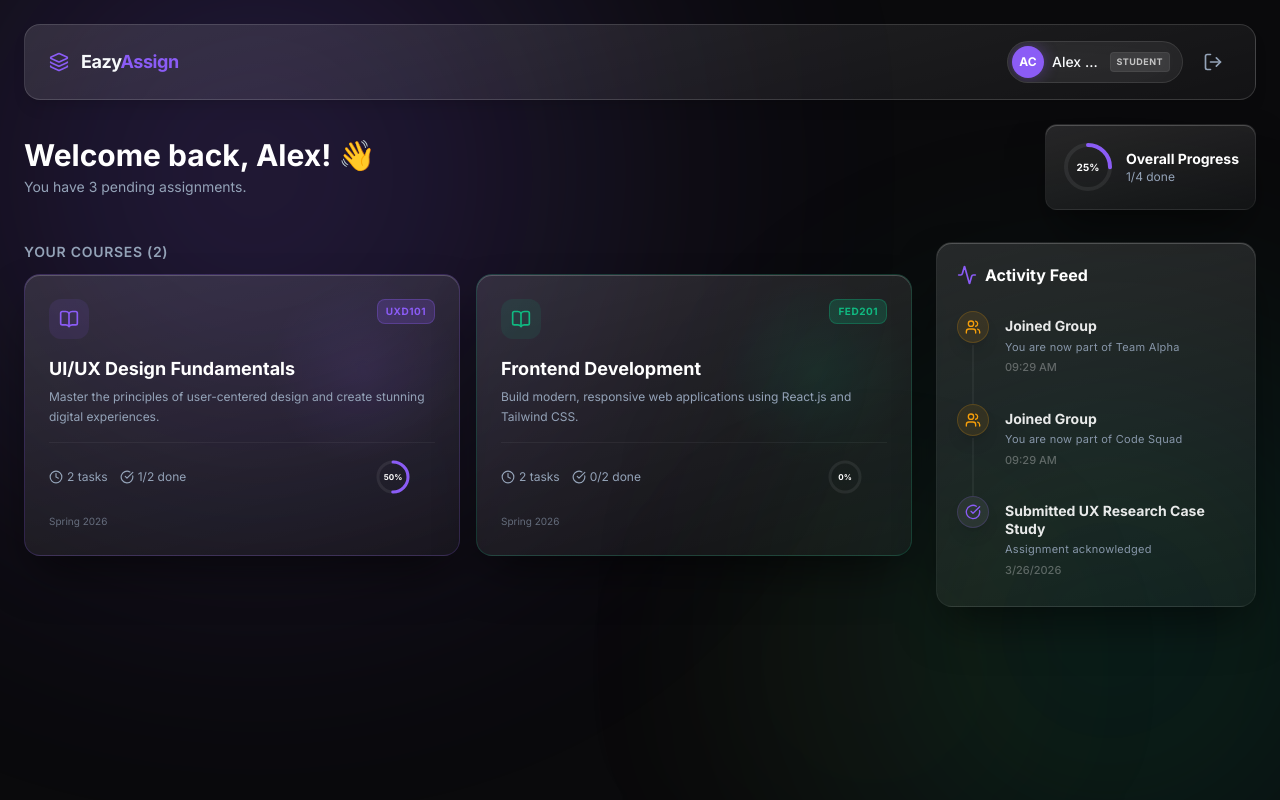
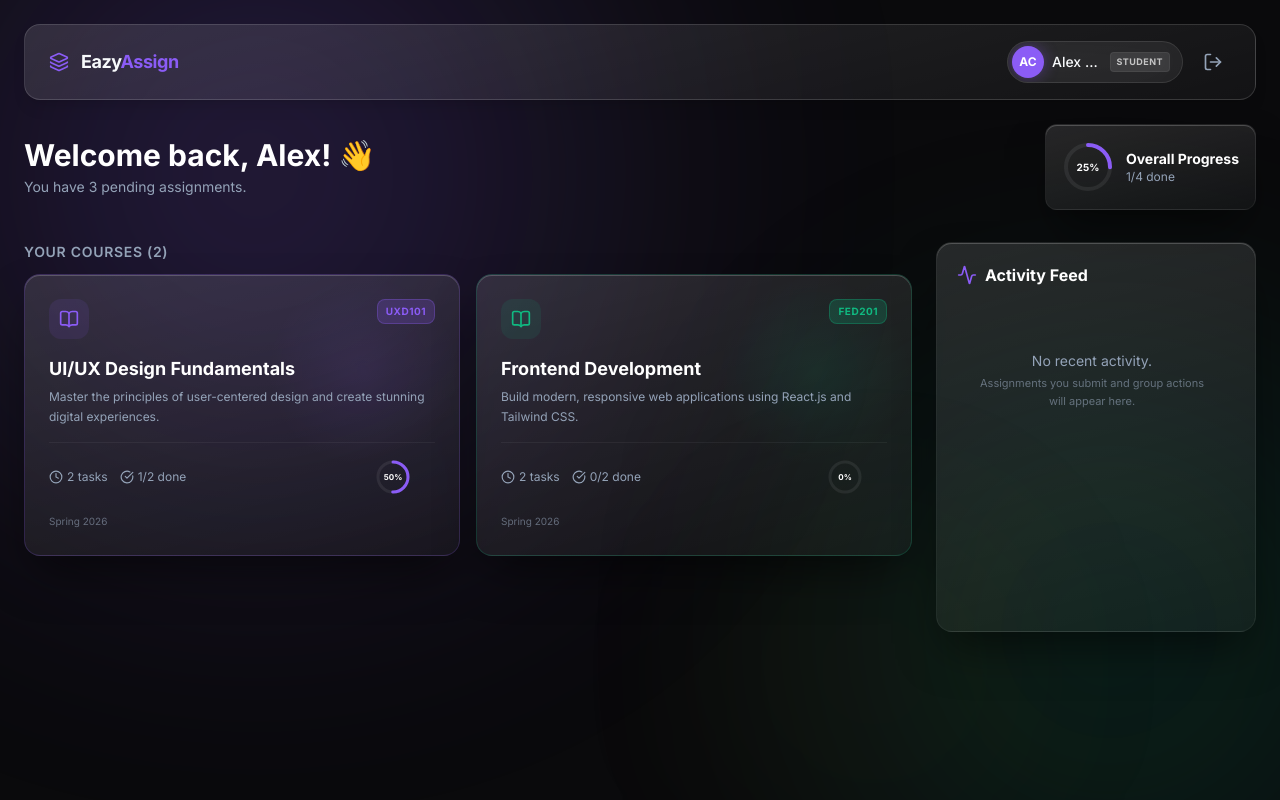
Before and after one commit to Puranjaysalaria/Joineazy, a React (Vite) app: page /student in a window 1280 px wide. Built offline with nearby package versions, Linux system fonts and the light colour scheme; sample sign-in values are in the browser's storage.

Commit message:
edited the activity feed and changed the group feature

```diff
--- a/src/App.jsx
+++ b/src/App.jsx
@@ -6,7 +6,7 @@ import StudentDashboard from "./components/StudentDashboard";
 import { Layers, LogOut, ChevronLeft } from "lucide-react";
 
 // ── Schema version: bump this whenever INITIAL_DB structure changes ──
-const DB_VERSION = "2.1.0";
+const DB_VERSION = "2.4.0";
 
 // ============================================================
 // INITIAL MOCK DATABASE
@@ -163,6 +163,7 @@ const INITIAL_DB = {
   ],
 
   notifications: [],
+  activityLog: [],
 };
 
 // ============================================================
@@ -246,16 +247,44 @@ function App() {
       avatar: name.split(" ").map(n => n[0]).join("").toUpperCase().substring(0,2) || "U"
     };
 
-    // Auto-enroll new students in all active courses so their dashboard isn't empty!
-    let newEnrollments = db.enrollments;
-    let newCourses = db.courses;
+    // Handle intelligent auto-enrollments and course mappings for a realistic demo
+    let newEnrollments = [...db.enrollments];
+    let newCourses = [...db.courses];
 
     if (newUser.role === "student") {
+      // Auto-enroll new students in all active courses so their dashboard isn't empty!
       const defaultEnrollments = db.courses.map(c => ({ studentId: newUser.id, courseId: c.id }));
-      newEnrollments = [...db.enrollments, ...defaultEnrollments];
+      newEnrollments = [...newEnrollments, ...defaultEnrollments];
     } else if (newUser.role === "admin") {
-      // If a new professor registers, map all existing courses to them for the demo!
-      newCourses = db.courses.map(c => ({ ...c, profId: newUser.id }));
+      // If a new professor registers, clone the base courses (so they get the subjects)
+      const clonedCourses = db.courses.filter(c => c.profId === 100).map(c => ({
+        ...c,
+        id: `c_${newUser.id}_${c.id}`,
+        profId: newUser.id
+      }));
+      newCourses = [...newCourses, ...clonedCourses];
+
+      // Clone assignments so the new professor's dashboard is fully populated
+      const clonedAssignments = db.assignments.filter(a => a.createdBy === 100).map(a => ({
+        ...a,
+        id: Date.now() + Math.floor(Math.random() * 1000),
+        courseId: `c_${newUser.id}_${a.courseId}`,
+        createdBy: newUser.id
+      }));
+      const newAssignments = [...db.assignments, ...clonedAssignments];
+
+      // Automatically enroll all existing students into these fresh, cloned courses
+      const allStudents = db.users.filter(u => u.role === "student");
+      const autoEnrollments = allStudents.flatMap(s =>
+        clonedCourses.map(cc => ({ studentId: s.id, courseId: cc.id }))
+      );
+      newEnrollments = [...newEnrollments, ...autoEnrollments];
+
+      const newDb = { ...db, users: [...db.users, newUser], enrollments: newEnrollments, courses: newCourses, assignments: newAssignments };
+      setDb(newDb);
+      setCurrentUser(newUser);
+      navigate('/professor');
+      return newUser;
     }
 
     const newDb = { ...db, users: [...db.users, newUser], enrollments: newEnrollments, courses: newCourses };
@@ -329,6 +358,7 @@ function App() {
 
   // Individual acknowledgment
   const addSubmission = (assignmentId) => {
+    const assignment = db.assignments.find(a => String(a.id) === String(assignmentId));
     setDb((prev) => {
       const otherSubmissions = prev.submissions.filter(
         (s) =>
@@ -357,10 +387,12 @@ function App() {
         ),
       };
     });
+    logActivity("submission", `Submitted Assignment`, `You completed ${assignment?.title || "an assignment"}`);
   };
 
   // Group acknowledgment — leader acknowledges → marks all group members
   const addGroupSubmission = (assignmentId, courseId) => {
+    const assignment = db.assignments.find(a => String(a.id) === String(assignmentId));
     setDb((prev) => {
       const group = (prev.groups || []).find(
         (g) =>
@@ -400,6 +432,18 @@ function App() {
           )
       );
 
+      // Log for all members
+      setTimeout(() => {
+        memberIds.forEach(id => {
+          logActivity(
+            "submission",
+            "Group Submission",
+            `Your team submitted ${assignment?.title || "an assignment"}`,
+            id
+          );
+        });
+      }, 0);
+
       return {
         ...prev,
         submissions: [...otherSubmissions, ...groupSubmissions],
@@ -417,6 +461,17 @@ function App() {
           ? { ...s, status: "reviewed", grade, feedback, reviewedAt: new Date().toISOString() }
           : s
       ),
+      activityLog: [
+        {
+          id: Date.now() + Math.random(),
+          userId: studentId,
+          type: "grade",
+          title: `Grade Received`,
+          desc: `You received a ${grade} for an assignment.`,
+          timestamp: new Date().toISOString()
+        },
+        ...(prev.activityLog || [])
+      ]
     }));
   };
 
@@ -437,10 +492,30 @@ function App() {
     }));
   };
 
+  // Activity Logger helper
+  const logActivity = (type, title, desc, targetUserId = null) => {
+    const idToLog = targetUserId || currentUser.id;
+    setDb((prev) => ({
+      ...prev,
+      activityLog: [
+          {
+              id: Date.now() + Math.random(),
+              userId: idToLog,
+              type,
+              title,
+              desc,
+              timestamp: new Date().toISOString()
+          },
+          ...(prev.activityLog || [])
+      ].slice(0, 100) // increase limit for multi-user logs
+    }));
+  };
+
   // Group management
   const createGroup = (courseId, groupName) => {
+    const newGroupId = `g${Date.now()}`;
     const newGroup = {
-      id: `g${Date.now()}`,
+      id: newGroupId,
       courseId,
       name: groupName,
       leaderId: currentUser.id,
@@ -448,9 +523,13 @@ function App() {
       createdAt: new Date().toISOString(),
     };
     updateDb({ groups: [...(db.groups || []), newGroup] });
+    logActivity("group", "Created Group", `You created and joined ${groupName}`);
   };
 
   const joinGroup = (groupId) => {
+    const group = (db.groups || []).find(g => g.id === groupId);
+    if (!group) return;
+
     updateDb({
       groups: (db.groups || []).map((g) =>
         g.id === groupId && !g.memberIds.includes(currentUser.id)
@@ -458,9 +537,13 @@ function App() {
           : g
       ),
     });
+    logActivity("group", "Joined Group", `You joined ${group.name}`);
   };
 
   const leaveGroup = (groupId) => {
+    const group = (db.groups || []).find(g => g.id === groupId);
+    if (!group) return;
+
     updateDb({
       groups: (db.groups || [])
         .map((g) =>
@@ -470,6 +553,7 @@ function App() {
         )
         .filter((g) => g.memberIds.length > 0), // remove empty groups
     });
+    logActivity("group", "Left Group", `You left ${group.name}`);
   };
 
   const changeGroupLeader = (groupId, newLeaderId) => {
--- a/src/components/StudentDashboard.jsx
+++ b/src/components/StudentDashboard.jsx
@@ -954,90 +954,78 @@ function GroupPanel({ course, db, currentUser, myGroup, createGroup, joinGroup,
 // STUDENT ACTIVITY FEED WIDGET
 // ─────────────────────────────────────────────
 function StudentActivityFeed({ db, currentUser }) {
-  // 1. Gather all events
-  const events = [];
+  // Use the centralized activity log filtered for the current user
+  const userActivities = (db.activityLog || []).filter(
+    (a) => String(a.userId) === String(currentUser.id)
+  );
 
-  // A. Submissions made by the student
-  const studentSubs = (db.submissions || []).filter(s => String(s.studentId) === String(currentUser.id));
-  studentSubs.forEach(sub => {
-    const assignment = (db.assignments || []).find(a => String(a.id) === String(sub.assignmentId));
-    if (assignment) {
-      events.push({
-        id: `sub_${sub.assignmentId}_${sub.timestamp}`,
-        type: "submission",
-        title: `Submitted ${assignment.title}`,
-        desc: "Assignment acknowledged",
-        timestamp: new Date(sub.timestamp),
-        icon: <CheckCircle className="w-4 h-4 text-primary" />,
-        color: "bg-primary/10 border-primary/20 text-primary",
-      });
-      // also if graded
-      if (sub.grade && sub.reviewedAt) {
-        events.push({
-          id: `grade_${sub.assignmentId}_${sub.reviewedAt}`,
-          type: "grade",
-          title: `Grade received: ${assignment.title}`,
-          desc: `Grade: ${sub.grade} - ${sub.feedback || "Great job"}`,
-          timestamp: new Date(sub.reviewedAt),
-          icon: <Star className="w-4 h-4 text-success" />,
-          color: "bg-success/10 border-success/20 text-success",
-        });
+  // Take top 10 activities
+  const displayedActivities = userActivities.slice(0, 10);
+
+  const getActivityIcon = (type) => {
+    switch (type) {
+      case "submission":
+        return <CheckCircle className="w-4 h-4 text-primary" />;
+      case "grade":
+        return <Star className="w-4 h-4 text-success" />;
+      case "group":
+        return <Users className="w-4 h-4 text-warning" />;
+      default:
+        return <Activity className="w-4 h-4 text-primary" />;
     }
+  };
+
+  const getActivityColor = (type) => {
+    switch (type) {
+      case "submission":
+        return "bg-primary/10 border-primary/20 text-primary";
+      case "grade":
+        return "bg-success/10 border-success/20 text-success";
+      case "group":
+        return "bg-warning/10 border-warning/20 text-warning";
+      default:
+        return "bg-primary/10 border-primary/20 text-primary";
     }
-  });
-
-  // B. Group Creation / Joining
-  const myGroups = (db.groups || []).filter(g => g.memberIds.includes(currentUser.id) || g.memberIds.includes(String(currentUser.id)));
-  myGroups.forEach(g => {
-    events.push({
-      id: `group_${g.id}_${g.createdAt}`,
-      type: "group",
-      title: `Joined Group`,
-      desc: `You are now part of ${g.name}`,
-      timestamp: new Date(g.createdAt),
-      icon: <Users className="w-4 h-4 text-warning" />,
-      color: "bg-warning/10 border-warning/20 text-warning",
-    });
-  });
-
-  // Sort by latest first
-  events.sort((a, b) => b.timestamp - a.timestamp);
-
-  // Take top 8
-  const displayedEvents = events.slice(0, 8);
+  };
 
   return (
-    <div className="glass-panel p-5 rounded-2xl border border-white/5 animate-slideUp h-full">
-      <div className="flex items-center gap-2 mb-6">
+    <div className="glass-panel p-5 rounded-2xl border border-white/5 animate-slideUp h-full flex flex-col">
+      <div className="flex items-center gap-2 mb-6 shrink-0">
         <Activity className="w-5 h-5 text-primary" />
         <h3 className="font-bold text-white text-base">Activity Feed</h3>
       </div>
 
-      {displayedEvents.length === 0 ? (
-        <div className="text-center py-6 text-sm text-textMuted">
-          No recent activity to show.
+      <div className="flex-1 overflow-y-auto pr-2 custom-scrollbar min-h-[300px]">
+        {displayedActivities.length === 0 ? (
+          <div className="text-center py-10">
+            <p className="text-sm text-textMuted mb-1">No recent activity.</p>
+            <p className="text-[11px] text-textMuted/60 px-4 leading-relaxed">
+              Assignments you submit and group actions will appear here.
+            </p>
           </div>
         ) : (
-        <div className="space-y-5">
-          {displayedEvents.map((ev, idx) => (
-            <div key={ev.id} className="flex gap-4 relative animate-fadeIn" style={{ animationDelay: `${idx * 0.15}s` }}>
+          <div className="space-y-6 pb-2">
+            {displayedActivities.map((ev, idx) => (
+              <div key={ev.id} className="flex gap-4 relative animate-fadeIn" style={{ animationDelay: `${idx * 0.1}s` }}>
                 {/* Line connector */}
-              {idx !== displayedEvents.length - 1 && (
-                <div className="absolute left-[15px] top-[34px] bottom-[-20px] w-[2px] bg-white/5" />
+                {idx !== displayedActivities.length - 1 && (
+                  <div className="absolute left-[15px] top-[34px] bottom-[-24px] w-[2px] bg-white/5" />
                 )}
 
-              <div className={`w-8 h-8 rounded-full flex justify-center items-center shrink-0 border ${ev.color} z-10 bg-surface shadow-lg`}>
-                {ev.icon}
+                <div className={`w-8 h-8 rounded-full flex justify-center items-center shrink-0 border ${getActivityColor(ev.type)} z-10 bg-surface shadow-lg`}>
+                  {getActivityIcon(ev.type)}
                 </div>
 
-              <div className="pt-1.5 pb-2 min-w-0">
-                <p className="text-sm font-bold text-white/90 leading-tight mb-1">{ev.title}</p>
-                <div className="flex flex-col gap-1 text-[11px]">
-                   <span className="text-textMuted/90 tracking-wide">{ev.desc}</span>
-                   <span className="text-white/30 font-medium">
-                     {(new Date().getTime() - ev.timestamp.getTime()) < 86400000
-                       ? ev.timestamp.toLocaleTimeString([], { hour: '2-digit', minute: '2-digit' })
-                       : ev.timestamp.toLocaleDateString()
+                <div className="pt-1.5 pb-2 min-w-0 flex-1">
+                  <p className="text-sm font-bold text-white leading-tight mb-1">{ev.title}</p>
+                  <div className="flex flex-col gap-1.5">
+                     <p className="text-[11px] text-textMuted/90 leading-relaxed font-medium">
+                       {ev.desc}
+                     </p>
+                     <span className="text-[10px] text-white/30 font-bold uppercase tracking-wider">
+                       {(new Date().getTime() - new Date(ev.timestamp).getTime()) < 86400000
+                         ? new Date(ev.timestamp).toLocaleTimeString([], { hour: '2-digit', minute: '2-digit' })
+                         : new Date(ev.timestamp).toLocaleDateString()
                        }
                      </span>
                   </div>
@@ -1047,5 +1035,6 @@ function StudentActivityFeed({ db, currentUser }) {
           </div>
         )}
       </div>
+    </div>
   );
 }
```
Lines whose indentation alone changed are shown as unchanged.
